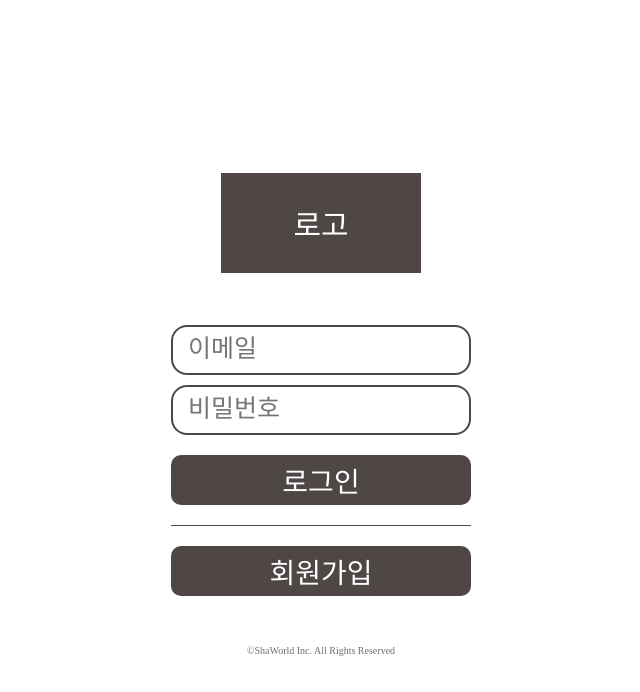
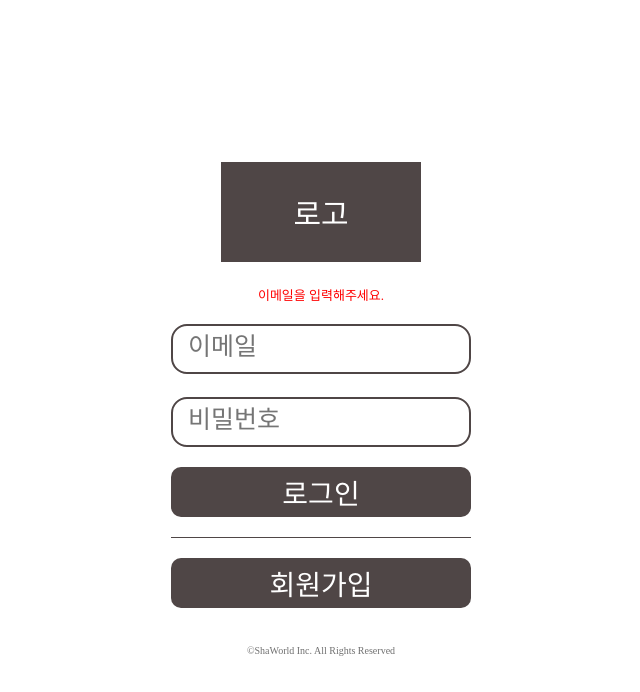
Before and after one commit to ShaWorld/ShaWorld-Frontend, a Next.js app: page / in a window 1280 px wide. Both pictures are taken after a click on the button "로그인". Shown: the top 692 px of the page, without its empty margins (319-959 px from the left). Built offline with nearby package versions, Linux system fonts and the light colour scheme.

Commit message:
<components/SignIn> create SignIn component

```diff
--- a/components/SignIn/SignIn.tsx
+++ b/components/SignIn/SignIn.tsx
@@ -1,21 +1,105 @@
-import React from 'react';
-import * as S from './style';
+import React, { useState, FC } from "react";
+import { useRouter } from "next/router";
+import * as S from "./style";
+import { SignInRequest } from "../../utils/api/signin/payload";
+import { signIn } from "../../utils/api/signin";
 
-const SignIn = () => {
+const SignIn: FC = () => {
+  const router = useRouter();
+  const [signInForm, setSignInForm] = useState<SignInRequest>({
+    email: "",
+    password: "",
+  });
+  const [errorText, setErrorText] = useState<string>("");
+
+  const onChangeForm = (e: React.ChangeEvent<HTMLInputElement>) => {
+    setSignInForm({
+      ...signInForm,
+      [e.target.name]: e.target.value,
+    });
+  };
+
+  function callFormatCheckFunc(): boolean {
+    return checkEmailFormat() || checkPasswordFormat();
+  }
+
+  function checkEmailFormat(): boolean {
+    if (!signInForm.email) {
+      setErrorText("이메일을 입력해주세요.");
+      return true;
+    } else if (!signInForm.email.includes("@")) {
+      setErrorText("올바른 이메일 형식이 아닙니다.");
+      return true;
+    }
+    setErrorText("");
+    return false;
+  }
+
+  function checkPasswordFormat(): boolean {
+    if (!signInForm.password) {
+      setErrorText("비밀번호를 입력해주세요.");
+      return true;
+    }
+    setErrorText("");
+    return false;
+  }
+
+  function onSubmitSignInForm(): Promise<object> {
+    if (callFormatCheckFunc()) return;
+    signIn(signInForm).then(
+      (res) => {
+        router.push("/main");
+        return Promise.resolve(res);
+      },
+      (err) => {
+        switch (err.response.status) {
+          case 400: {
+            switch (err.response.data.code) {
+              case "NO_MATCH_EMAIL":
+                setErrorText("일치하는 이메일이 없습니다.");
+                break;
+              case "PASSWORD_MISMATCH":
+                setErrorText("비밀번호가 일치하지 않습니다.");
+                break;
+              default:
+                setErrorText("잘못된 형식입니다.");
+                break;
+            }
+            break;
+          }
+          default:
+            location.reload();
+        }
+        return Promise.reject(err.response);
+      }
+    );
+  }
+
   return (
     <S.Container>
       <S.MainWrapper>
         <S.Logo>로고</S.Logo>
-                <S.ErrorText>이메일 형식이 올바르지 않습니다.</S.ErrorText>
-                <S.InputBox placeholder="이메일" name="email" autoComplete="off" />
-                <S.InputBox type="password" placeholder="비밀번호" name="password" />
-                <S.Button>로그인</S.Button>
+        <S.ErrorText isError={errorText}>{errorText}</S.ErrorText>
+        <S.InputBox
+          type="text"
+          placeholder="이메일"
+          name="email"
+          autoComplete="off"
+          onChange={onChangeForm}
+        />
+        <S.InputBox
+          type="password"
+          placeholder="비밀번호"
+          name="password"
+          onChange={onChangeForm}
+        />
+        <S.Button onClick={onSubmitSignInForm}>로그인</S.Button>
         <S.DividingLine />
-                <S.Button>회원가입</S.Button>
+        <S.Button onClick={() => router.push("/signup")}>회원가입</S.Button>
       </S.MainWrapper>
       <S.BottomText>©ShaWorld Inc. All Rights Reserved</S.BottomText>
     </S.Container>
-    )
-}
+  );
+};
 
 export default SignIn;
--- a/components/SignIn/style.tsx
+++ b/components/SignIn/style.tsx
@@ -1,4 +1,4 @@
-import styled from 'styled-components';
+import styled from "styled-components";
 
 export const Container = styled.div`
   width: 1200px;
@@ -21,7 +21,7 @@ export const MainWrapper = styled.div`
 export const Logo = styled.div`
   width: 200px;
   height: 100px;
-    background: #4F4646;
+  background: #4f4646;
   margin-bottom: 23px;
   color: #fff;
   display: flex;
@@ -31,20 +31,21 @@ export const Logo = styled.div`
 `;
 
 export const ErrorText = styled.p`
-    visibility: hidden;
+  visibility: ${(props) => (props.isError ? "inherit" : "hidden")};
   font-size: 13px;
-    color: #FF0000;
+  color: #ff0000;
+  height: 16px;
   margin: 0;
 `;
 
 export const InputBox = styled.input`
   width: 100%;
   height: 50px;
-    border: 2px solid #4F4646;
+  border: 2px solid #4f4646;
   box-sizing: border-box;
   outline: none;
   border-radius: 16px;
-    margin-top: 10px;
+  margin-top: 23px;
   color: #707070;
   padding-left: 15px;
   font-size: 20px;
@@ -69,7 +70,7 @@ export const InitPassword = styled.a`
 export const Button = styled.button`
   width: 300px;
   height: 50px;
-    background: #4F4646;
+  background: #4f4646;
   color: #fff;
   font-size: 28px;
   border-radius: 10px;
@@ -82,7 +83,7 @@ export const Button = styled.button`
 export const DividingLine = styled.div`
   width: 300px;
   height: 1px;
-    background: #4F4646;
+  background: #4f4646;
 `;
 
 export const BottomText = styled.p`
```
Lines whose indentation alone changed are shown as unchanged.
